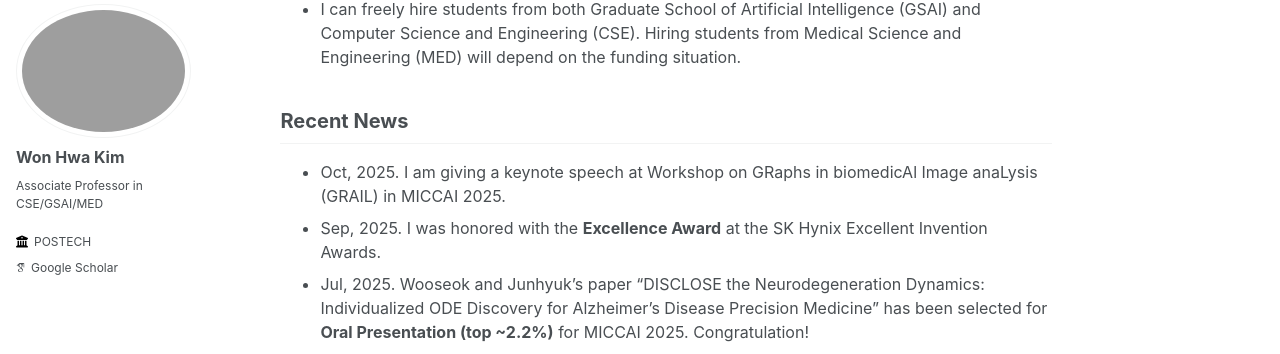
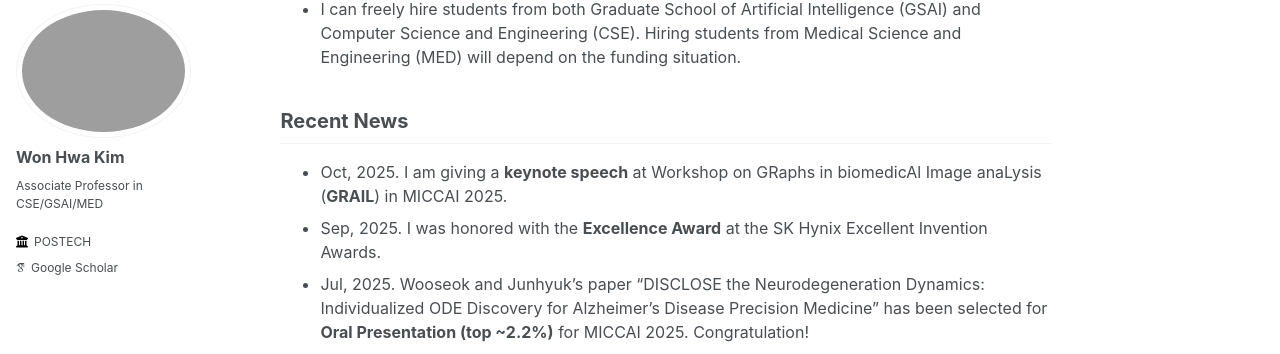
Before and after one commit to wwplato/wwplato.github.io, a Jekyll site: the page built from _pages/about.md, in a window 1280 px wide and 900 px high, scrolled down 588 px. Shown: the part 98-452 px from the top of the window. Built offline with Jekyll 4.4.1, drawn with Linux system fonts in a browser that asks for light colours; some web fonts are replaced.

```diff
--- a/_pages/about.md
+++ b/_pages/about.md
@@ -32,7 +32,7 @@ I am always looking for highly **self-motivated** students with long term goals.
 
 Recent News
 -----
-* Oct, 2025. I am giving a keynote speech at Workshop on GRaphs in biomedicAl Image anaLysis (GRAIL) in MICCAI 2025.
+* Oct, 2025. I am giving a **keynote speech** at Workshop on GRaphs in biomedicAl Image anaLysis (**GRAIL**) in MICCAI 2025.
 * Sep, 2025. I was honored with the **Excellence Award** at the SK Hynix Excellent Invention Awards.
 * Jul, 2025. Wooseok and Junhyuk's paper "DISCLOSE the Neurodegeneration Dynamics: Individualized ODE Discovery for Alzheimer’s Disease Precision Medicine" has been selected for **Oral Presentation (top ~2.2%)** for MICCAI 2025. Congratulation!
 * Jul, 2025. My students Soojin and Hayoung won Excellence Award (우수상) and Encouragement Award (장려상) respectively from KSIIM Conference. Congrats!
```
